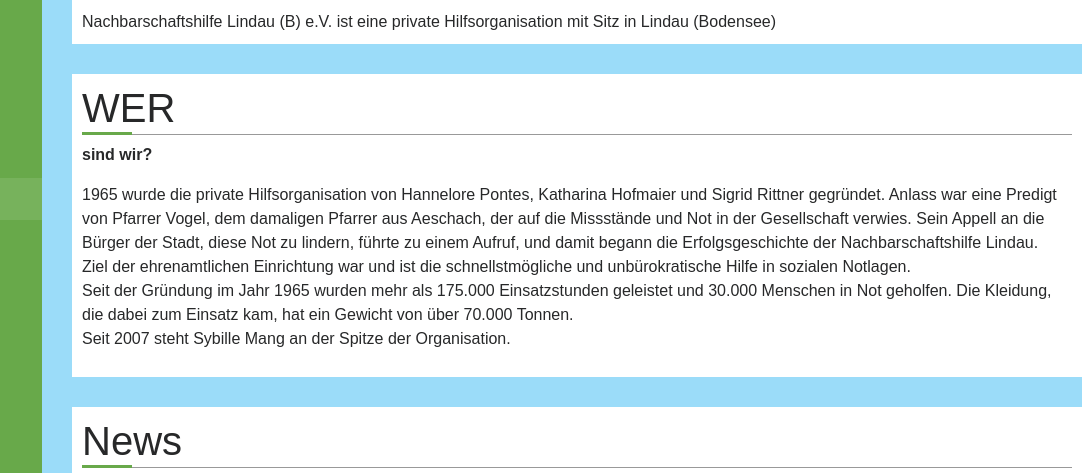
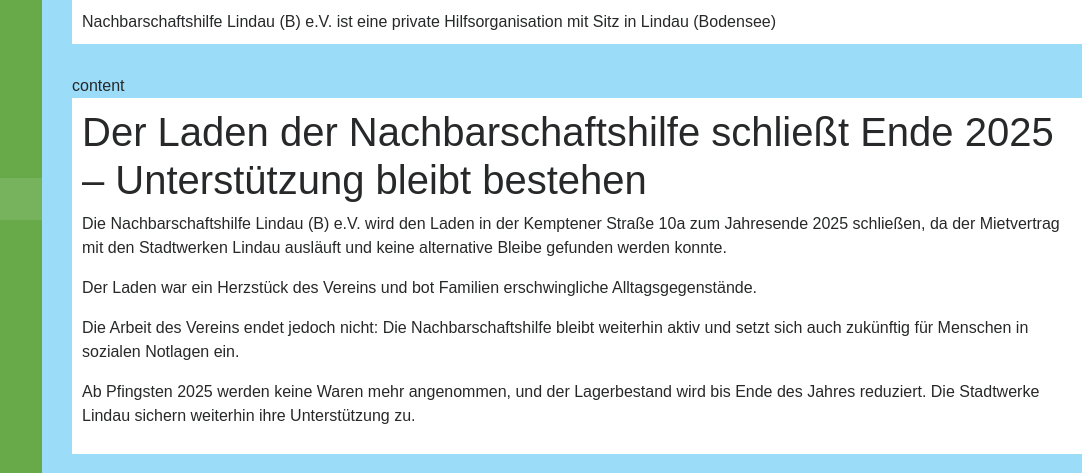
Before and after one commit to Natoilad/Nachbarschaftshilfe, a plain HTML site: page Nachbarschaftshilfe/index.html in a window 1280 px wide. Shown: the top 473 px of the page, 198-1280 px from the left. Drawn offline with nearby package versions, Linux system fonts and the light colour scheme.

Commit message:
Update index.html
modulal

```diff
--- a/Nachbarschaftshilfe/index.html
+++ b/Nachbarschaftshilfe/index.html
@@ -168,17 +168,22 @@
             Hilfsorganisation mit Sitz in Lindau (Bodensee)
           </div>
 
-          <!-- content
+        content
           <div class="univrsal_container">
-            <h3 class="main_section_title">Informationen</h3>
-            <p>
-          <b>
-            In den Sommerferien ist der Laden geschlossen.<br> Letzter Öffnungstag VOR den Ferien am Samstag, 29.07.2023
-
-            <br> Erster Öffnungstag NACH den Ferien am Dienstasg, 12.09.2023</b
-          >
-        </p>
-          </div> -->
+             <h1>Der Laden der Nachbarschaftshilfe schließt Ende 2025 – Unterstützung bleibt bestehen</h1>
+    <p>
+        Die Nachbarschaftshilfe Lindau (B) e.V. wird den Laden in der Kemptener Straße 10a zum Jahresende 2025 schließen, da der Mietvertrag mit den Stadtwerken Lindau ausläuft und keine alternative Bleibe gefunden werden konnte.
+    </p>
+    <p>
+        Der Laden war ein Herzstück des Vereins und bot Familien erschwingliche Alltagsgegenstände.
+    </p>
+    <p>
+        Die Arbeit des Vereins endet jedoch nicht: Die Nachbarschaftshilfe bleibt weiterhin aktiv und setzt sich auch zukünftig für Menschen in sozialen Notlagen ein.
+    </p>
+    <p>
+        Ab Pfingsten 2025 werden keine Waren mehr angenommen, und der Lagerbestand wird bis Ende des Jahres reduziert. Die Stadtwerke Lindau sichern weiterhin ihre Unterstützung zu.
+    </p>
+          </div>
           <div class="univrsal_container">
             <h1 class="main_section_title">WER</h1>
             <p>
```
